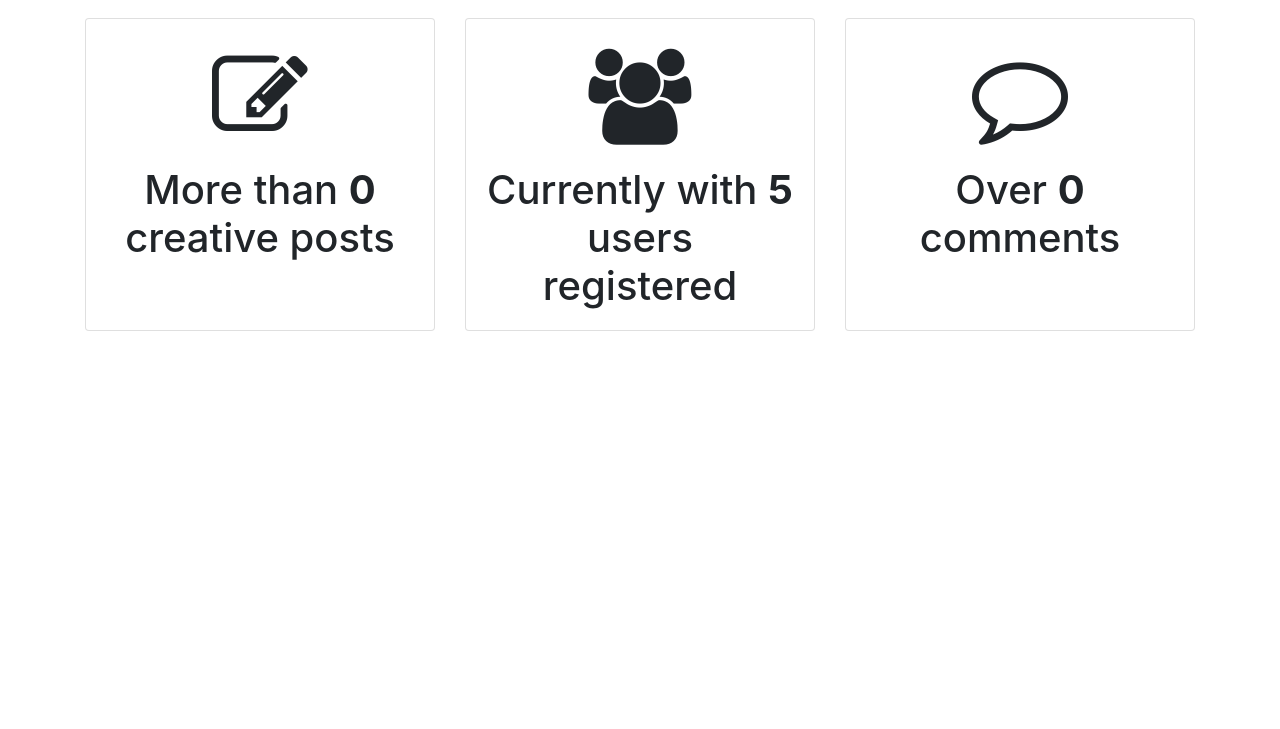
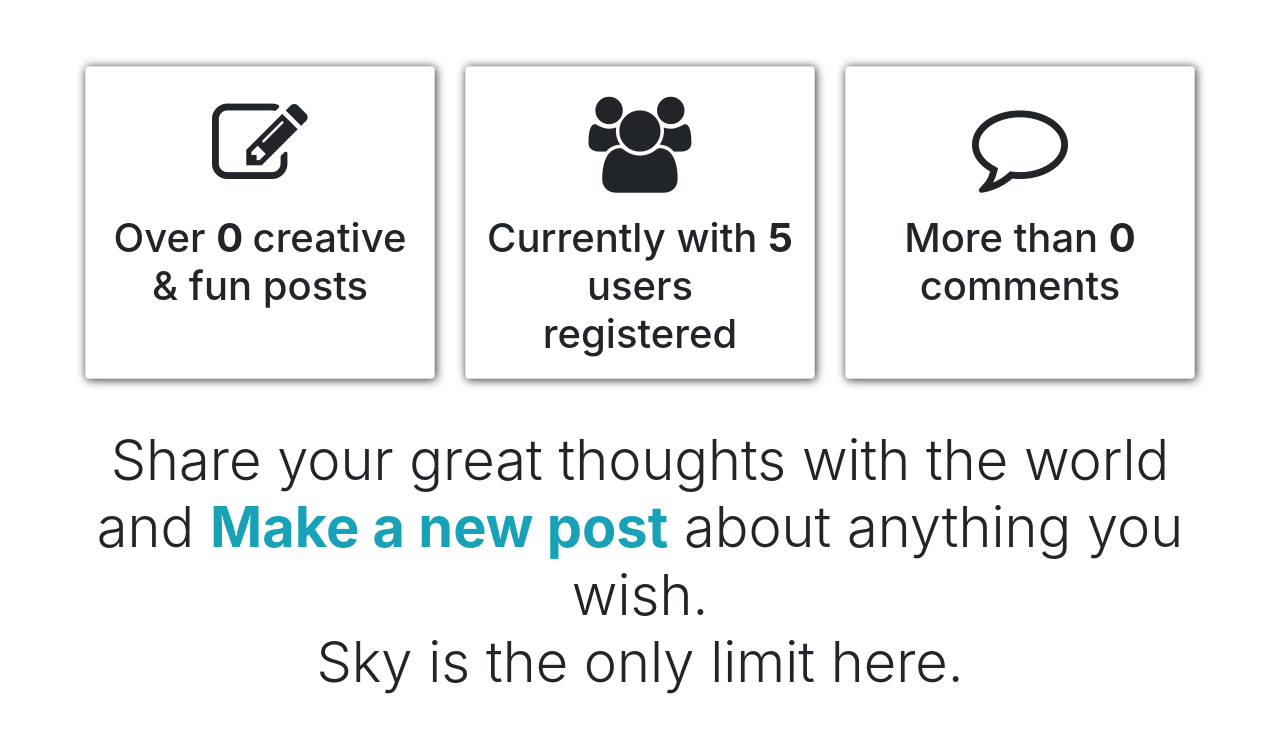
Before and after one commit to snap22/Blog, a Django app: page / in a window 1280 px wide. Shown: the part 71-800 px from the top of the page. Run offline with Django 3.2, Linux system fonts and the light colour scheme; a user stored in the database is signed in; data comes from the database, SQL or seed files in the repository; data that the repository does not hold is empty; some libraries are stand-ins or nearby versions.

Commit message:
home update

```diff
--- a/project/blog/static/blog/homeStyle.css
+++ b/project/blog/static/blog/homeStyle.css
@@ -0,0 +1,3 @@
+.page-info {
+    box-shadow: 1px 1px 10px rgb(46, 46, 46);
+}
--- a/project/blog/templates/blog/home.html
+++ b/project/blog/templates/blog/home.html
@@ -5,31 +5,46 @@
 {% endblock dependencies %}
 {% block content_big %}
 
-<div class="card-deck">
-    <div class="card">
+<div class="card-deck mt-5">
+    <div class="card page-info">
       <div class="card-body">
         <h5 class="card-title text-center display-1"> <i class="fa fa-pencil-square-o" aria-hidden="true"></i> </h5>
-        <p class="card-text text-center h1"> More than <b> {{posts_count}} </b>creative posts </p>
+        <p class="card-text text-center h1"> Over <b> {{posts_count}} </b>creative & fun posts </p>
       </div>
 
     </div>
-    <div class="card">
+    <div class="card page-info">
       <div class="card-body">
         <h5 class="card-title text-center display-1"><i class="fa fa-users" aria-hidden="true"></i></h5>
         <p class="card-text text-center h1"> Currently with <b>{{users_count}}</b> users registered</p>
       </div>
 
     </div>
-    <div class="card">
+    <div class="card page-info">
       <div class="card-body">
         <h5 class="card-title text-center display-1"><i class="fa fa-comment-o" aria-hidden="true"></i></h5>
-        <p class="card-text text-center h1">Over <b>{{comments_count}}</b> comments</p>
+        <p class="card-text text-center h1">More than <b>{{comments_count}}</b> comments</p>
       </div>
 
     </div>
   </div>
-<div class="background-image">
 
+  <div>
+
+  </div>
+
+  <div class="display-4 text-center mt-5">
+      Share your great thoughts with the world and <a class="text-info font-weight-bold" href="{% url 'blog-post-new' %}">Make a new post</a> about anything you wish. <br>
+      Sky is the only limit here.
+   </div>
+   <div class="text-center display-4 mt-2">
+
+   </div>
+
+    <!-- <div class="display-1 text-danger">
+        <i class="fa fa-heart-o" aria-hidden="true"></i>
+        <i class="fa fa-heart" aria-hidden="true"></i>
+    </div> -->
 
 
 
```
